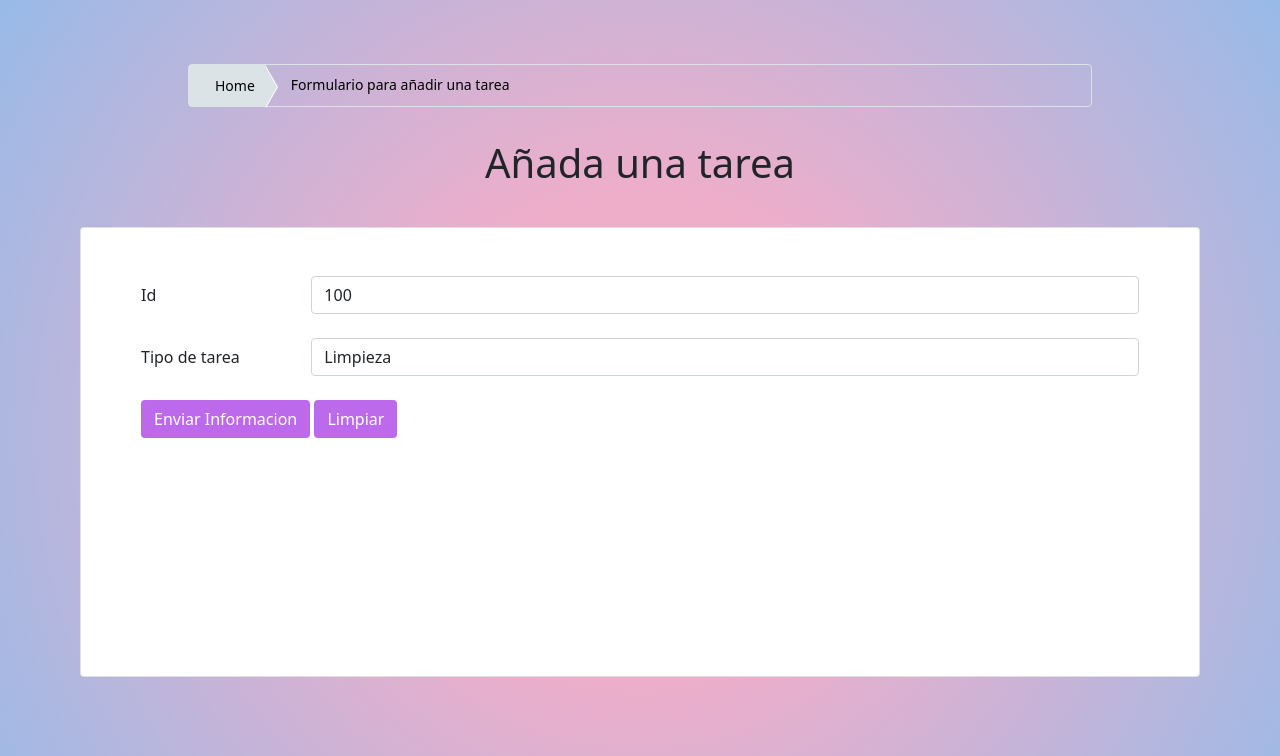
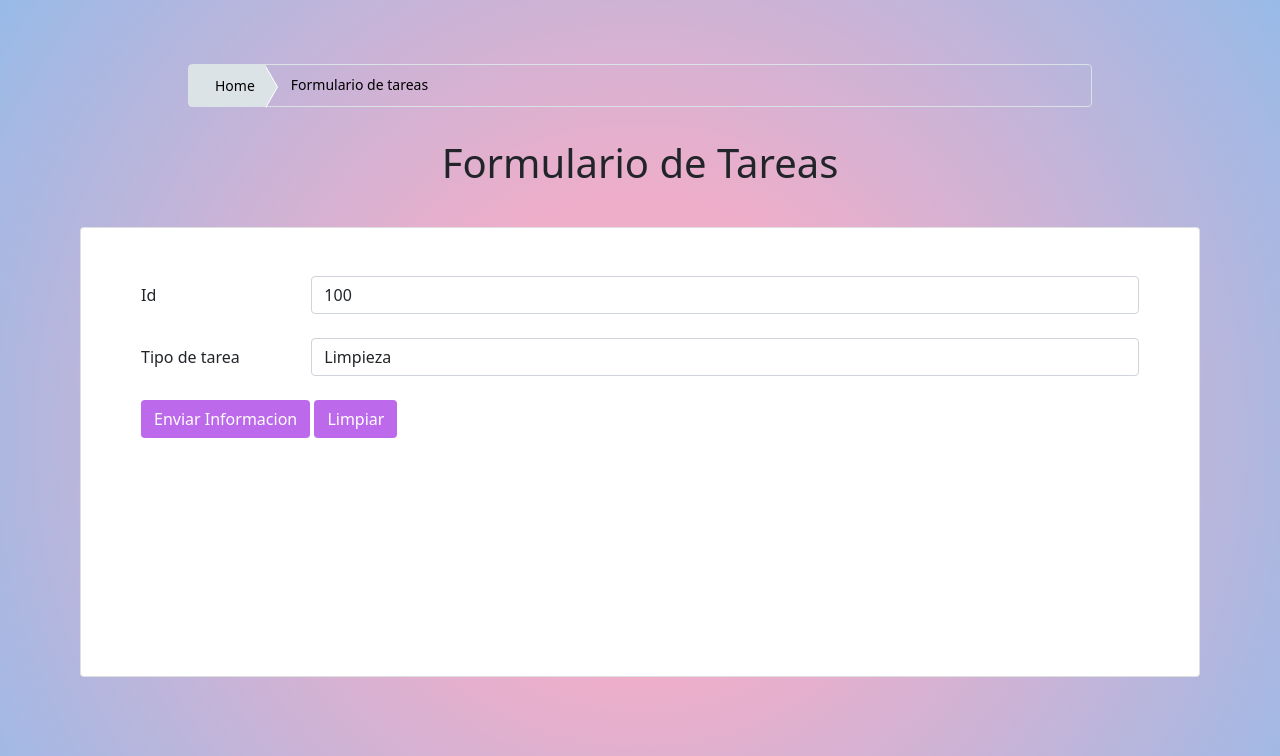
Before and after one commit to jesusaldanamartin/web_engineering, a Flask app: page /formularioTareas/100 in a window 1280 px wide. Shown: the part 42-798 px from the top of the page. Run offline with Flask 3, Linux system fonts and the light colour scheme; some libraries are stand-ins or nearby versions.

Commit message:
cambio del formulario de tareas

```diff
--- a/app.py
+++ b/app.py
@@ -339,6 +339,7 @@ def asignar_tarea_robot(id):
 
 
 @app.route("/admin/formularioTareas", methods=["GET","POST"])
+
 def tarea():
     tareaNula = Tareas()
     if request.method == 'POST':
@@ -348,16 +349,38 @@ def tarea():
 
         if (tarea_exists):
             flash('ERROR: La tarea ya existe o faltan campos por rellenar')
-            return render_template('formulario_tecnico_tareas.jinja')
+            return render_template('formulario_tecnico_tareas.jinja', tabla = tareaNula)
 
         else:
             tarea = Tareas(id = id_tarea, tipo_tarea = tipo_tarea)
             db.session.add(tarea)
             db.session.commit()
             flash('¡Tarea creada con éxito!')
-            return render_template('formulario_tecnico_tareas.jinja', tabla=tareaNula)
+            return render_template('formulario_tecnico_tareas.jinja', tabla = tarea)
 
     return render_template('formulario_tecnico_tareas.jinja', tabla = tareaNula)
+
+
+@app.route("/formularioTareas/<id>", methods=["GET","POST"])
+def edit_tareas(id):
+    tarea_1 = db.session.query(Tareas).get(id)
+
+    if request.method == 'POST':
+        id_tarea = request.form['id']
+        tipo_tarea = request.form['tipo_tarea']
+
+        tarea = Tareas(id = id_tarea, tipo_tarea=tipo_tarea)
+        db.session.add(tarea)
+        if(tarea != None and tarea.id == id and tipo_tarea != None):
+            db.session.delete(tarea_1)
+            db.session.commit()
+            flash('¡Tarea editada con éxito!')
+            return render_template('formulario_tecnico_tareas.jinja', tabla = tarea)
+        else:
+            flash('El id de la Tarea no se puede modificar')
+
+
+    return render_template('formulario_tecnico_tareas.jinja', tabla = tarea_1)
 
 @app.route("/admin/formularioUsuarios" , methods=["GET","POST"])
 def usuario():
@@ -476,25 +499,6 @@ def incidencia():
 
     return render_template('formulario_incidencia_medico.jinja')
 
-
-@app.route("/formularioTareas/<id>", methods=["GET","POST"])
-def edit_tareas(id):
-    tarea_1 = db.session.query(Tareas).get(id)
-
-    if request.method == 'POST':
-        id_tarea = request.form['id']
-        #descripcion_tarea= request.form['descripcionTarea']
-        tipo_tarea = request.form['tipo_tarea']
-
-        tarea = Tareas(id = id_tarea, tipo_tarea=tipo_tarea)
-        db.session.add(tarea)
-        if(tarea != None):
-            db.session.delete(tarea_1)
-            db.session.commit()
-        return render_template('formulario_tecnico_tareas.jinja', tabla = tarea)
-
-    return render_template('formulario_tecnico_tareas.jinja', tabla = tarea_1)
-
 if __name__ == "__main__":
     app.app_context().push()
     db.drop_all()
--- a/templates/formulario_tecnico_robots.jinja
+++ b/templates/formulario_tecnico_robots.jinja
@@ -60,7 +60,7 @@
 
                             <!-- Enviar Tarea button -->
                             <button type="submit" class="btn btn-block mb-4 bot_inicio">
-                                Crear Tarea
+                                Crear Robot
                             </button>
                             <!--Limpiar Tarea button -->
                             <input type="reset" value="Limpiar" class="btn btn-block mb-4 bot_inicio">
--- a/templates/formulario_tecnico_tareas.jinja
+++ b/templates/formulario_tecnico_tareas.jinja
@@ -14,11 +14,11 @@
                 <nav aria-label="breadcrumb">
                     <ol class="breadcrumb breadcrumb-custom">
                         <li class="breadcrumb-item"><a href="/admin" data-abc="true">Home</a></li>
-                        <li class="breadcrumb-item active" aria-current="page"><span>Formulario para añadir una tarea</span></li>
+                        <li class="breadcrumb-item active" aria-current="page"><span>Formulario de tareas </span></li>
                     </ol>
                 </nav>
             </div>
-            <h1 class="main-container row p-3 mx-0 justify-content-center align-self-center">Añada una tarea</h1>
+            <h1 class="main-container row p-3 mx-0 justify-content-center align-self-center">Formulario de Tareas</h1>
             <form class="main-container row p-3 mx-0 justify-content-center align-self-center" method="post"
                 name="formulario_lista_tareas">
 
@@ -57,7 +57,7 @@
                             <input type="reset" value="Limpiar" class="btn btn-block mb-4 bot_inicio">
 
                             {% for mesg in get_flashed_messages() %}
-                            {% if mesg == '¡Tarea creada con éxito!' %}
+                            {% if mesg == '¡Tarea creada con éxito!' or mesg== '¡Tarea editada con éxito!' %}
                             <div class="text-center alert alert-success">
                                 <p style="color: green;">{{ mesg }}
                                 <p>
```
